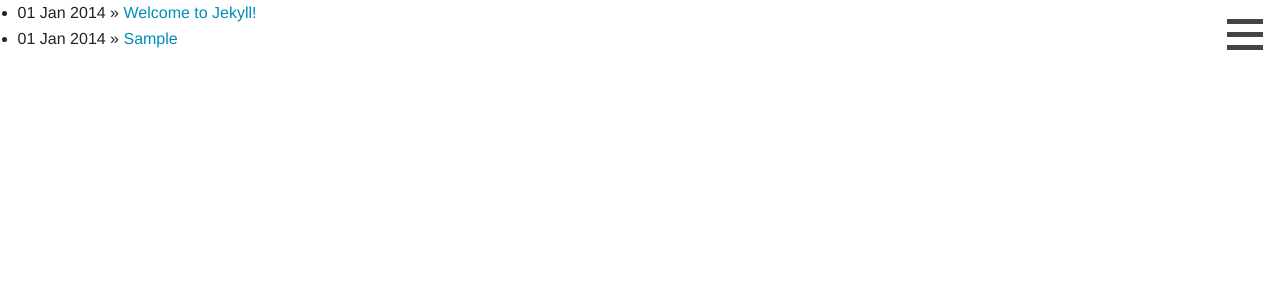
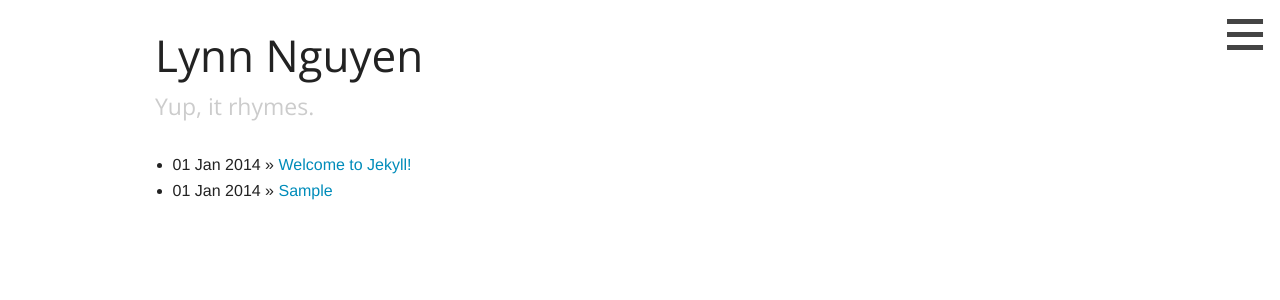
Before and after one commit to lkn/lkn.github.io, a Jekyll site: the page built from index.html, in a window 1280 px wide. Shown: the top 300 px of the page. Built offline with Jekyll 4.4.1, drawn with Linux system fonts in a browser that asks for light colours; Markdown is read by kramdown in place of the engine named in the settings.

Commit message:
minor tweaks

```diff
--- a/_includes/footer.html
+++ b/_includes/footer.html
@@ -1,7 +1,7 @@
 {% capture lvl %}{{ page.url | append:'index.html' | split:'/' | size }}{% endcapture %}
 {% capture relative %}{% for i in (3..lvl) %}../{% endfor %}{% endcapture %}
   </div>
-
+  </div>
  <script src="/static/js/foundation/vendor/jquery.js"></script>
 <script src="/static/js/foundation/foundation.min.js"></script>
 <script src="/static/js/init.js"></script>
--- a/_includes/header.html
+++ b/_includes/header.html
@@ -1,6 +1,4 @@
-{% capture lvl %}{{ page.url | append:'index.html' | split:'/' | size }}{% endcapture %}
-{% capture relative %}{% for i in (3..lvl) %}../{% endfor %}{% endcapture %}
-<!doctype html>
+<!DOCTYPE html>
 <html lang="en">
 
 <head>
@@ -15,18 +13,20 @@
   <link rel="stylesheet" href="/static/css/pygments.css">
   <link rel="stylesheet" href="/static/css/style.css">
   <script src="/static/js/foundation/vendor/modernizr.js"></script>
-  <!--[if lt IE 10]>
-    <link rel="stylesheet" type="text/css" href="{{ site.url }}/style/ie9.css" />
-  <![endif]-->
-  <!--
-  <link rel="canonical" href="{{ site.url }}{{ page.url }}" />
-  -->
 </head>
 <body>
-  <!--[if lt IE 9]>
-      <p class="chromeframe">You are using an <strong>outdated</strong> browser. Please <a href="http://browsehappy.com/">upgrade your browser</a> or <a href="http://www.google.com/chromeframe/?redirect=true">activate Google Chrome Frame</a> to improve your experience.</p>
-  <![endif]-->
 
+  <!-- This is initially hidden from view and toggled by a menu icon on the top right corner. -->
   {% include menu.html %}
 
-  <div id="container">
+    <!-- Header -->
+  <header>
+     <div class="row">
+        <div class="large-12 columns">
+           <h1>Lynn Nguyen</h1>
+           <h4>Yup, it rhymes.</h4>
+        </div>
+     </div>
+  </header>
+  <div id="container" class="row">
+    <div class="large-12 columns">
--- a/_includes/menu.html
+++ b/_includes/menu.html
@@ -19,7 +19,6 @@
         </div>
       </div>
       <ul>
-
     </section>
   </div>
 </nav>
--- a/static/js/init.js
+++ b/static/js/init.js
@@ -25,14 +25,6 @@ function showNav() {
   $('#mainNav').removeClass('invisible').addClass('expanded');
   window.setTimeout(function(){$('#container').addClass('blurred');}, 40);
   $('#fullWidthContainer').removeClass('notScrolling');
-
-  // better handling of scrollbars in Windows
-  if (windows) {
-    $('body').width($('body').width());
-    $('body').css('overflow', 'hidden');
-  } else {
-    window.setTimeout(function(){$('body').addClass('noScroll');}, 200); // Firefox hack. Hides scrollbar as soon as menu animation is done
-  }
 }
 
 // hides the main menu popover
```
Lines whose indentation alone changed are shown as unchanged.
